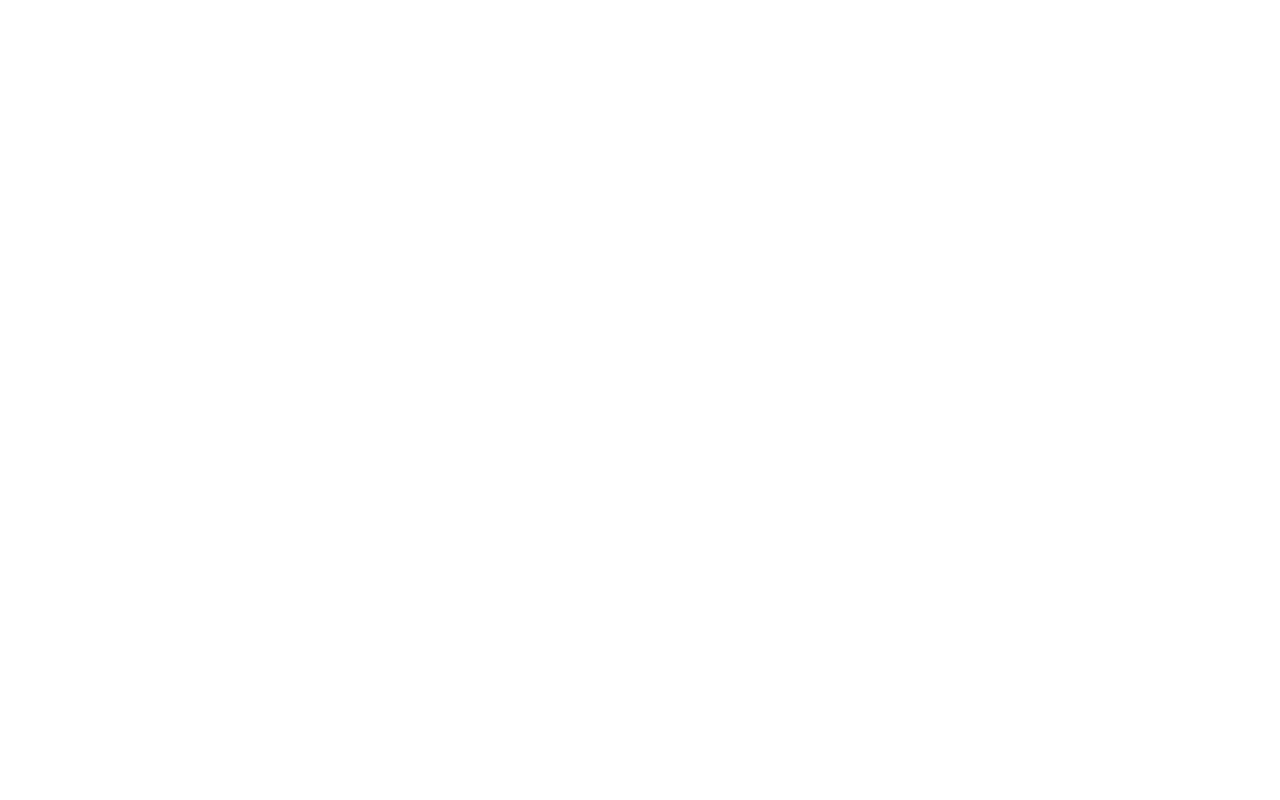
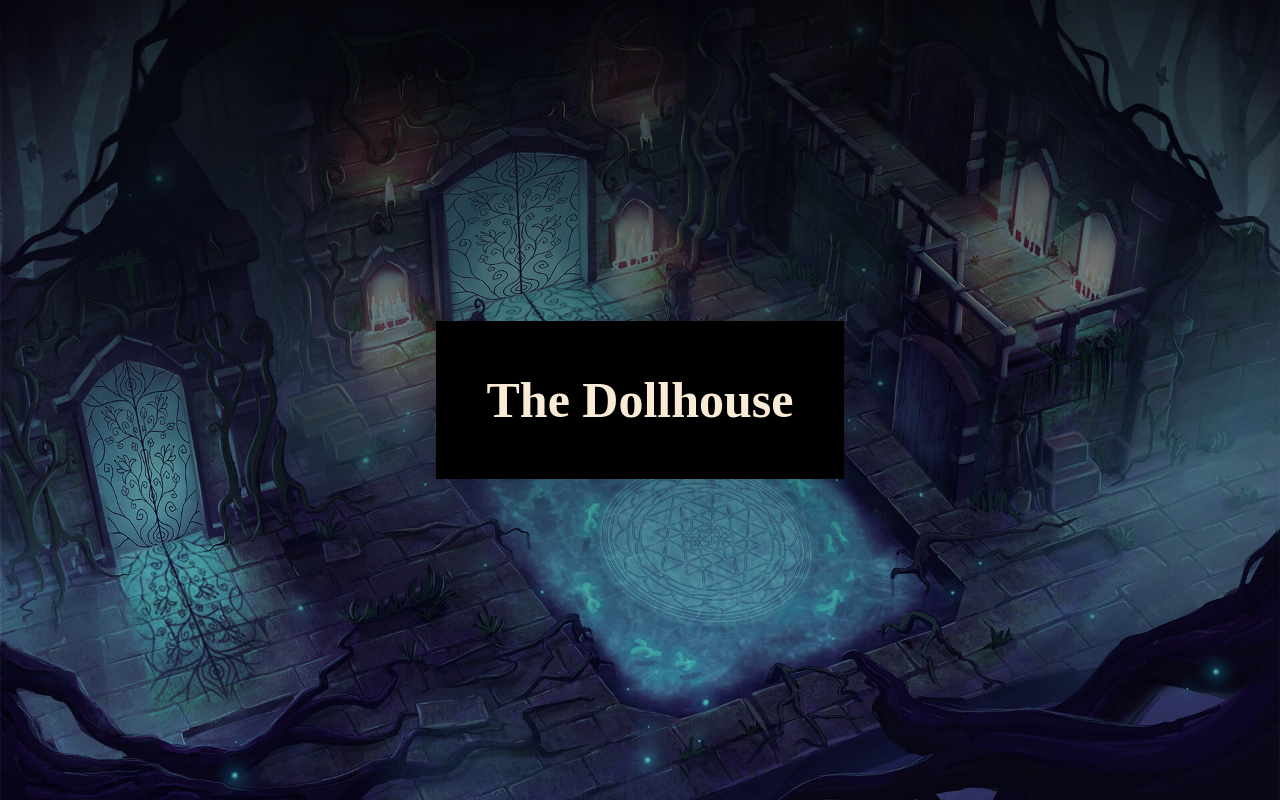
Before and after one commit to Average-Guy0/Js_simulacrum, a plain HTML site: page index.html in a window 1280 px wide. Drawn offline with Linux system fonts and the light colour scheme.

Commit message:
initial styling

```diff
--- a/css/style.css
+++ b/css/style.css
@@ -0,0 +1,28 @@
+* {
+    margin: 0;
+    padding: 0;
+    box-sizing: border-box;
+    scroll-behavior: smooth;
+    font-size: 25px;
+}
+
+body {
+    background: linear-gradient(0deg, rgba(242, 12, 212, 0) 0%, rgba(0, 0, 0, 0.75) 100%), url(../media/dollhouse.jpg);
+    background-position: center;
+    background-repeat: no-repeat;
+    background-size: cover;
+    height: 100vh;
+}
+
+.box {
+    color: antiquewhite;
+    height: 100vh;
+    display: grid;
+    place-items: center;
+}
+.box h1 {
+    background-color: black;
+    padding: 1em;
+    max-width: fit-content;
+    font-size: 2rem;
+}
--- a/index.html
+++ b/index.html
@@ -15,7 +15,20 @@
     <title>DollHouse</title>
 </head>
 <body>
+    <header>
 
+    </header>
+    <nav>
+
+    </nav>
+    <main>
+        <div class="box">
+            <h1>The Dollhouse</h1>
+        </div>
+    </main>
+    <footer>
+
+    </footer>
     <!-- link al scrip de Js propio -->
     <script src="js/script.js"></script>
 </body>
```
Also changed, not shown: media/dollhouse.jpg (added).
